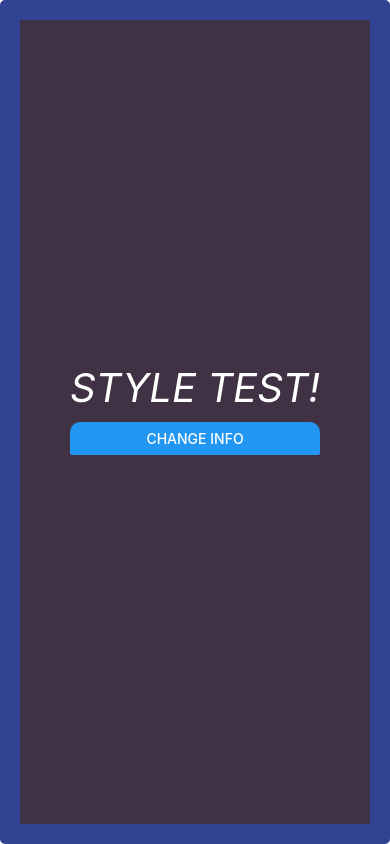
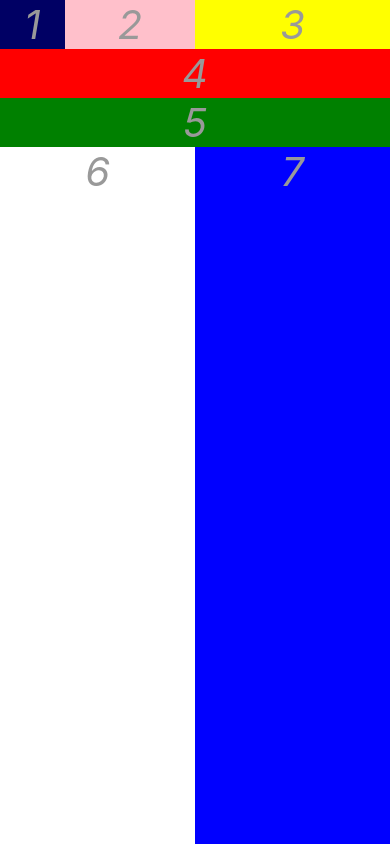
Before and after one commit to hiradang/react-native-learn, a React Native app in the folder FirstApp/: screen / in a window 390 px wide. Built offline with nearby package versions, Linux system fonts and the light colour scheme.

Commit message:
lesson 8 flexbox exercises

```diff
--- a/FirstApp/App.js
+++ b/FirstApp/App.js
@@ -10,19 +10,42 @@
 import {Button, StyleSheet, Text, View} from 'react-native';
 
 const App = () => {
-  const [name, setName] = useState('Style Test');
-
   return (
     <View style={styles.body}>
-      <Text style={styles.text}>{name}!</Text>
+      <View style={styles.row}>
+        <View style={styles.view1}>
+          <Text style={styles.text}>1</Text>
+        </View>
 
-      <View style={styles.button}>
-        <Button
-          title="Change info"
-          onPress={() => {
-            setName('Style Test done!');
-          }}
-        />
+        <View style={styles.view2}>
+          <Text style={styles.text}>2</Text>
+        </View>
+
+        <View style={styles.view3}>
+          <Text style={styles.text}>3</Text>
+        </View>
+      </View>
+
+      <View style={styles.row}>
+        <View style={styles.view4}>
+          <Text style={styles.text}>4</Text>
+        </View>
+      </View>
+
+      <View style={styles.row}>
+        <View style={styles.view5}>
+          <Text style={styles.text}>5</Text>
+        </View>
+      </View>
+
+      <View style={styles.bigRow}>
+        <View style={styles.view6}>
+          <Text style={styles.text}>6</Text>
+        </View>
+
+        <View style={styles.view7}>
+          <Text style={styles.text}>7</Text>
+        </View>
       </View>
     </View>
   );
@@ -30,26 +53,58 @@
 
 const styles = StyleSheet.create({
   body: {
+    backgroundColor: 'white',
+    flexDirection: 'column',
+    justifyContent: 'flex-start',
+    height: '100%',
+  },
+  row: {
+    flexDirection: 'row',
+    justifyContent: 'center',
+    backgroundColor: 'white',
+  },
+  bigRow: {
     flex: 1,
-    backgroundColor: '#403244',
-    alignItems: 'center',
+    flexDirection: 'row',
     justifyContent: 'center',
-    borderWidth: 20,
-    borderColor: '#324393',
-    borderRadius: 5,
+    alignItems: 'stretch',
+    // Stretch to the full size of the parent
+    // but we have to set the size of parent
+    // which is in line 59
+  },
+  view1: {
+    flex: 1,
+    backgroundColor: '#000064',
+  },
+  view2: {
+    flex: 2,
+    backgroundColor: 'pink',
+  },
+  view3: {
+    flex: 3,
+    backgroundColor: 'yellow',
+  },
+  view4: {
+    backgroundColor: 'red',
+    flex: 1,
+  },
+  view5: {
+    backgroundColor: 'green',
+    flex: 1,
+  },
+  view6: {
+    flex: 1,
+    backgroundColor: 'white',
+  },
+  view7: {
+    flex: 1,
+    backgroundColor: 'blue',
   },
   text: {
-    color: '#ffffff',
+    color: '#999',
     fontSize: 40,
+    textAlign: 'center',
     fontStyle: 'italic',
-    margin: 10,
-    textTransform: 'uppercase',
-  },
-  button: {
-    width: 250,
-    height: 70,
-    borderRadius: 10,
-    overflow: 'hidden',
   },
 });
 
```
